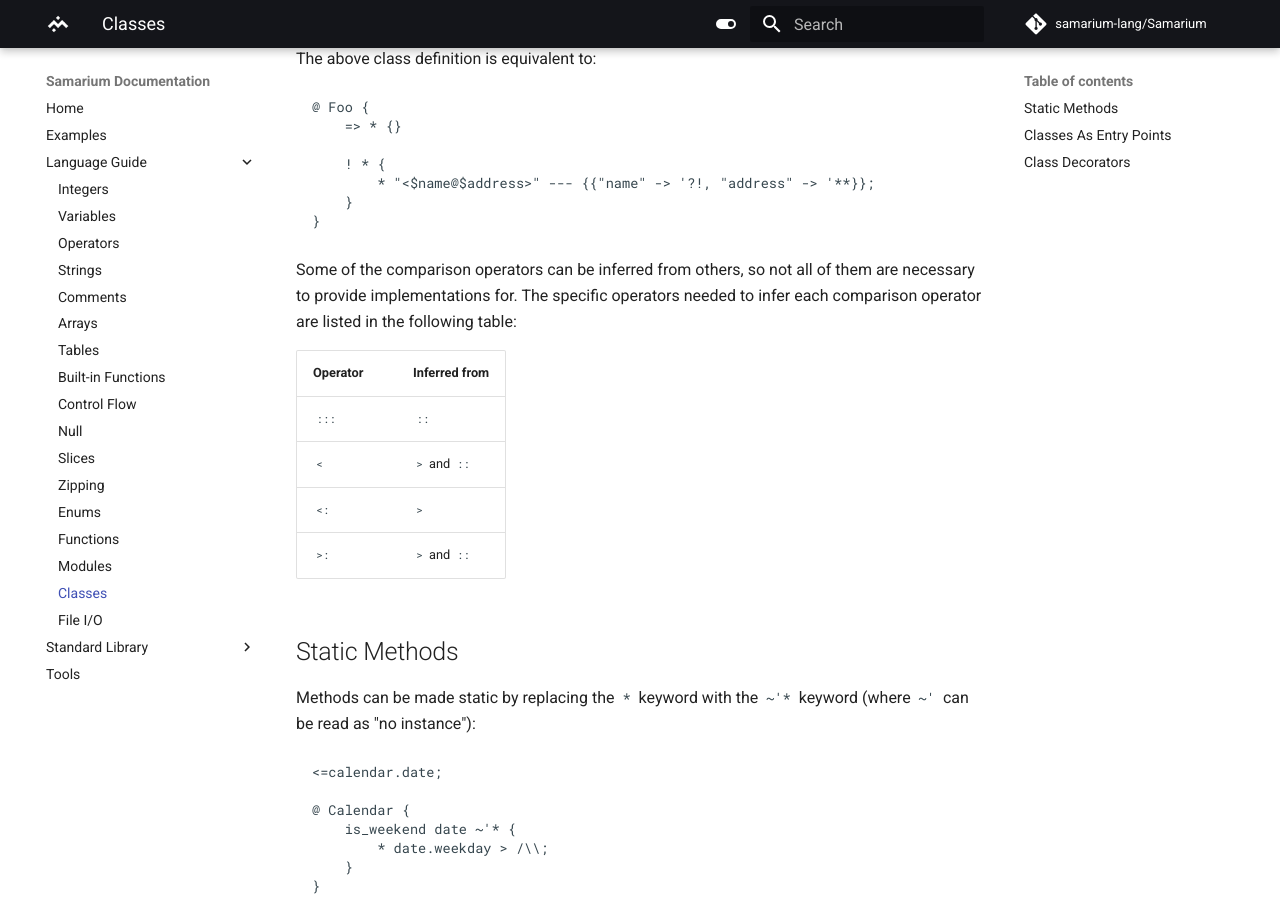
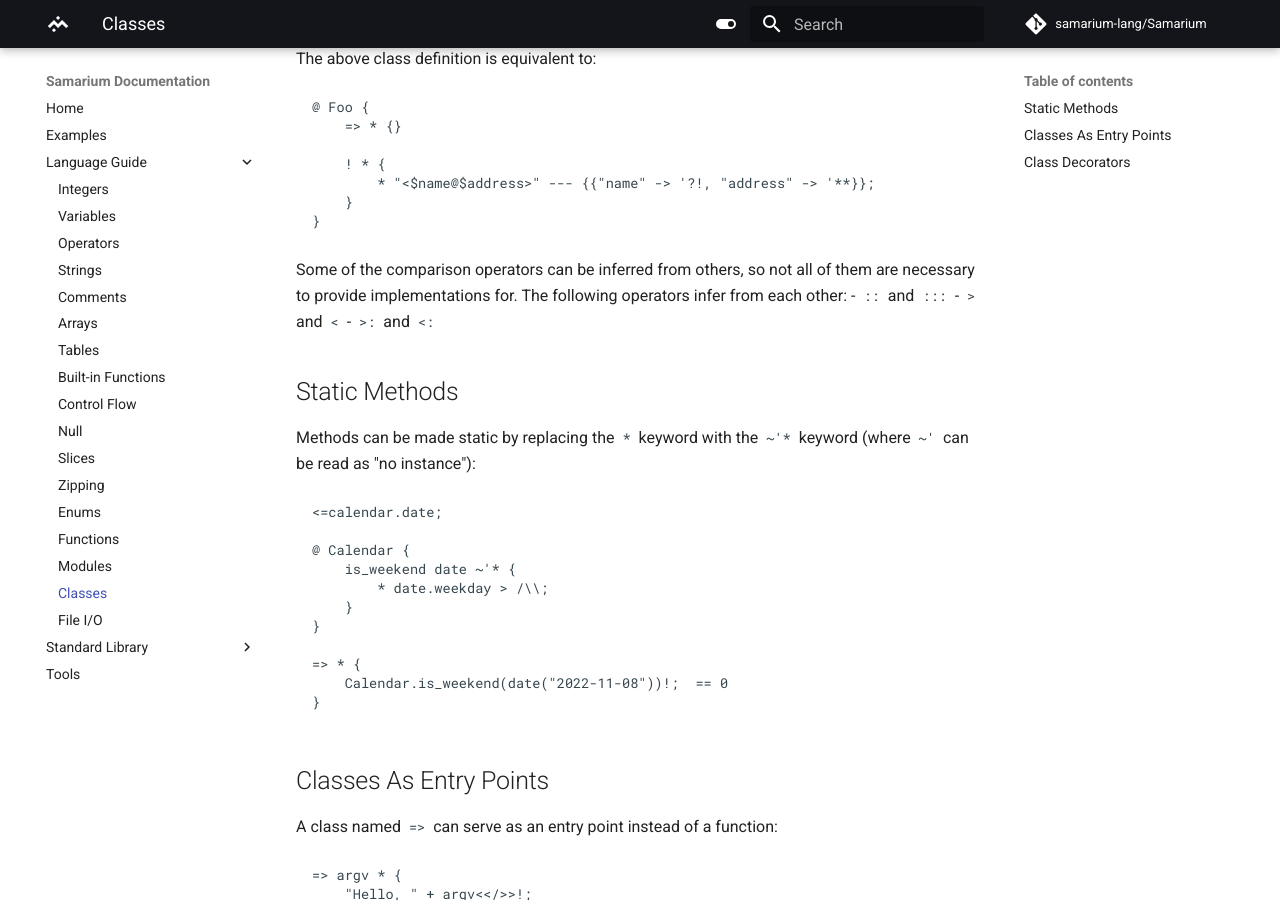
Before and after one commit to samarium-lang/Samarium, an MkDocs documentation site: the page built from docs/classes.md, in a window 1280 px wide and 900 px high, scrolled down 2580 px. Built offline with MkDocs 1.6.1 and Material for MkDocs 9.7.7, drawn with Linux system fonts in a browser that asks for light colours; comment, search, counter and statistics services are not loaded.

Commit message:
(docs) Updated operator inference section

````diff
--- a/docs/classes.md
+++ b/docs/classes.md
@@ -117,15 +117,12 @@ The above class definition is equivalent to:
 }
 ```
 
-Some of the comparison operators can be inferred from others, so not all of them are necessary to provide implementations for.
-The specific operators needed to infer each comparison operator are listed in the following table:
-
-Operator | Inferred from
----      | ---
-`:::`    | `::`
-`<`      | `>` and `::`
-`<:`     | `>`
-`>:`     | `>` and `::`
+Some of the comparison operators can be inferred from others,
+so not all of them are necessary to provide implementations for.
+The following operators infer from each other:
+- `::` and `:::`
+- `>` and `<`
+- `>:` and `<:`
 
 
 ## Static Methods
````
